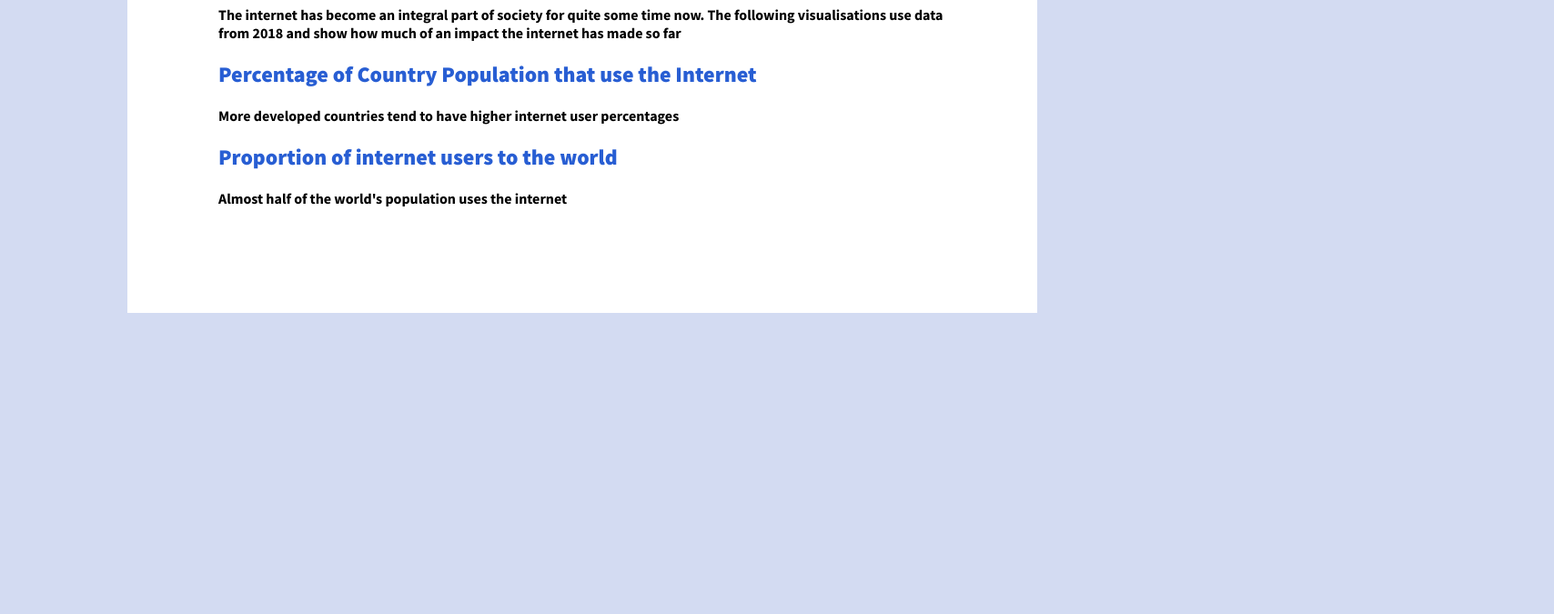
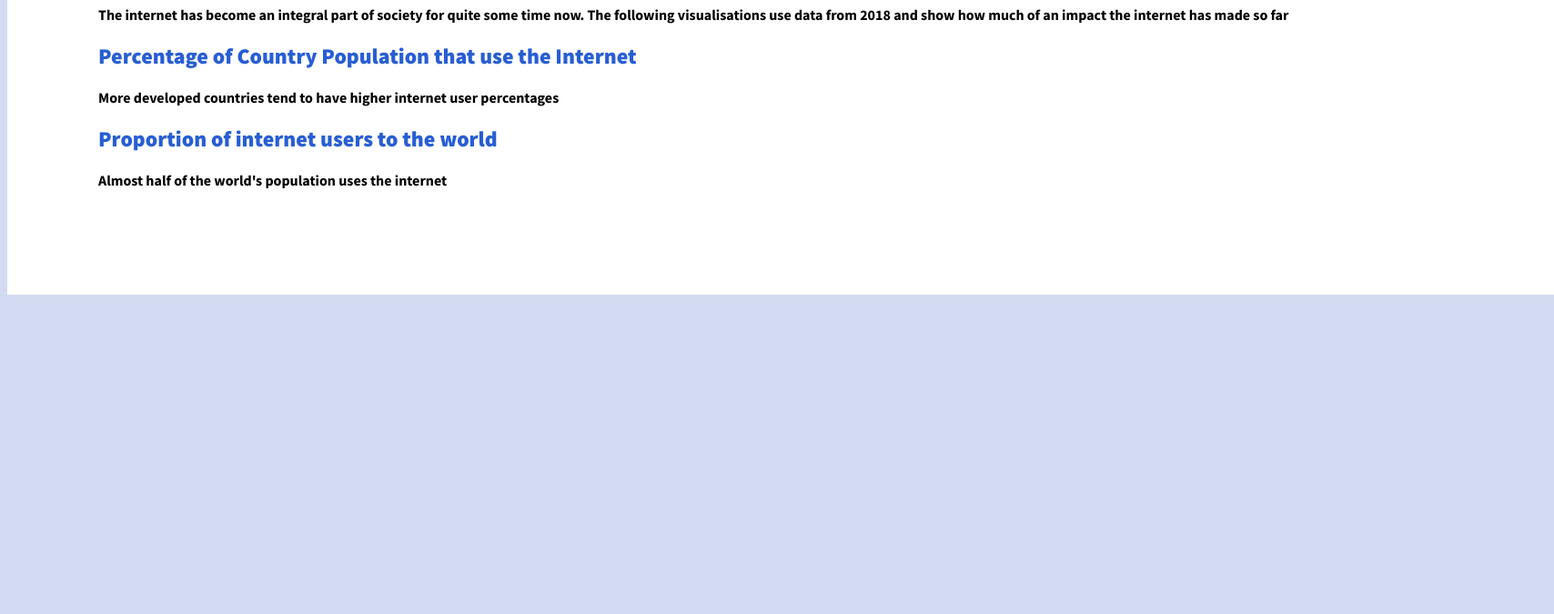
Before and after one commit to JamesE23/FIT3179-testing, a plain HTML site: page index.html in a window 1280 px wide. Shown: the part 125-800 px from the top of the page at 91% size, 1708 px wide, since content can reach past the window. Drawn offline with Linux system fonts and the light colour scheme; a script that the page names is missing.

Commit message:
Update styles.css

```diff
--- a/style/styles.css
+++ b/style/styles.css
@@ -20,7 +20,7 @@ body {
 }
 
 .middle {
-    width: 800px;
+    width: 1500px;
     background-color: rgb(255, 255, 255);
     margin: auto;
     padding: 100px;
```
